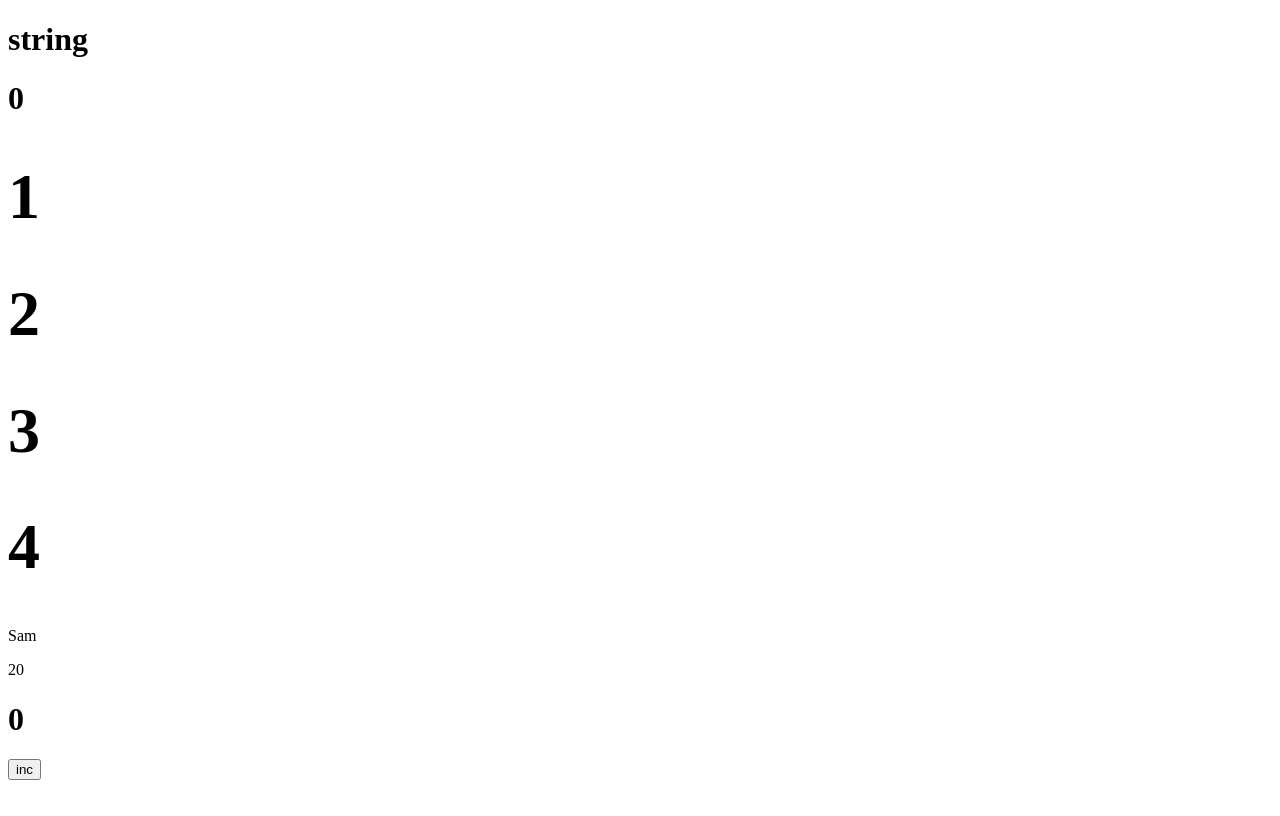
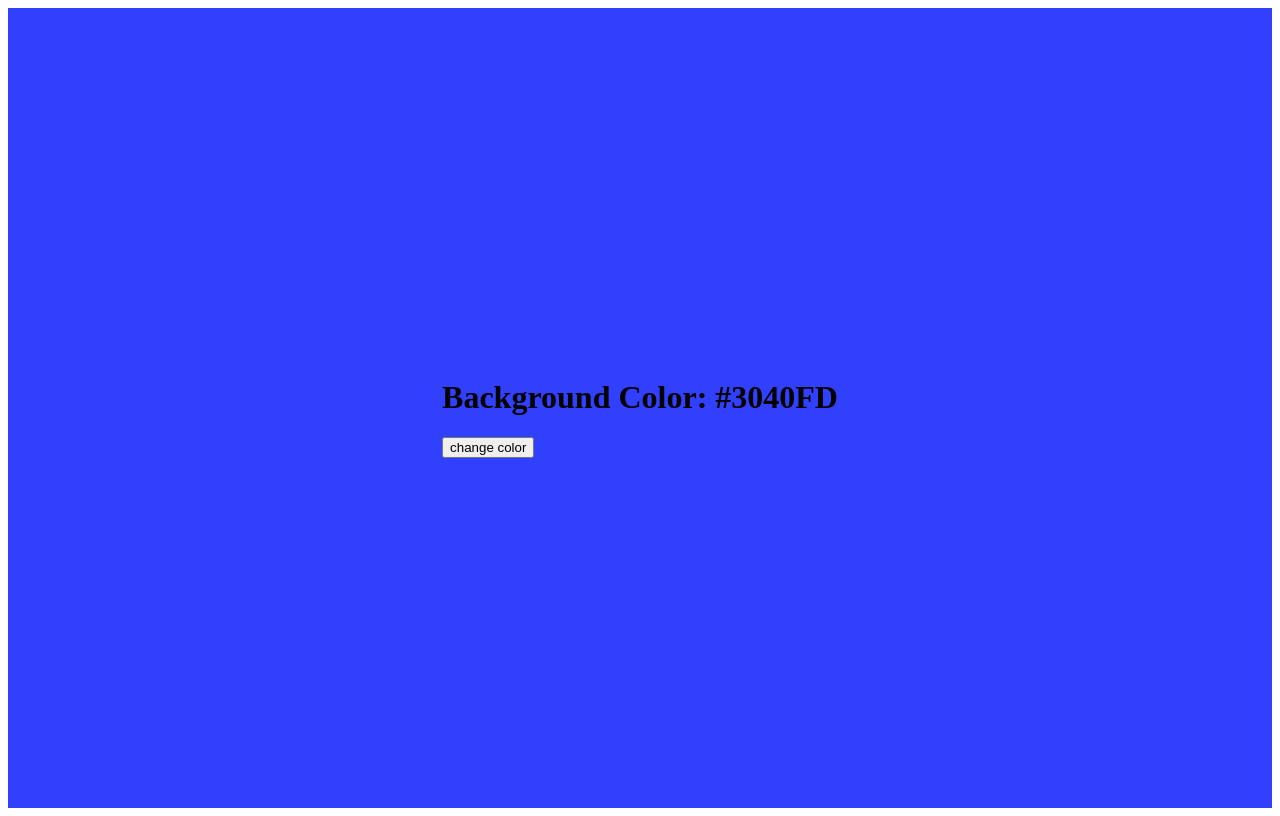
Before and after one commit to BekaArabidze/react_classworks, a React (Vite) app in the folder Lesson_1/: page / in a window 1280 px wide. Built offline with nearby package versions, Linux system fonts and the light colour scheme.

Commit message:
add second and first homewoirk

```diff
--- a/Lesson_1/src/App.tsx
+++ b/Lesson_1/src/App.tsx
@@ -1,29 +1,30 @@
 import { useState } from 'react'
 import "./style.css"
 import Counter from './components/Counter'
+import ColorFlipper from './components/ColorFlipper/ColorFlipper'
 
 
 function App() {
-    const [count, setCount] = useState(0)
+    // const [count, setCount] = useState(0)
 
 
-    let string = "string"
-    let number = 0
-    let array = [1, 2, 3, 4]
-    let obj = {
-        name: "Sam",
-        age: 20
-    }
+    // let string = "string"
+    // let number = 0
+    // let array = [1, 2, 3, 4]
+    // let obj = {
+    //     name: "Sam",
+    //     age: 20
+    // }
 
-    function increment() {
-        setCount(count + 1)
-    }
+    // function increment() {
+    //     setCount(count + 1)
+    // }
 
 
     return (
         <div className="App">
 
-            <h1>{string}</h1>
+            {/* <h1>{string}</h1>
 
             <h1>{number}</h1>
 
@@ -33,11 +34,16 @@ function App() {
             </h1>
 
             <p>{obj.name}</p>
-            <p>{obj.age}</p>
+            <p>{obj.age}</p> */}
 
 
             {/* passing props to Counter component */}
-            <Counter count={count} increment={increment} />
+            {/* <Counter count={count} increment={increment} /> */}
+
+
+            {/* JUST IMPORT COMPONENET AND MOUNT HERE */}
+            <ColorFlipper />
+
         </div>
     )
 }
--- /dev/null
+++ b/Lesson_1/src/components/ColorFlipper/ColorFlipper.tsx
@@ -0,0 +1,33 @@
+import { useState } from "react"
+import "./style.css"
+
+
+const ColorFlipper = () => {
+    const colors = [0, 1, 2, 3, 4, 5, 6, 7, 8, 9, "A", "B", "C", "D", "E", "F"]
+    const [currentColor, setCurrentColor] = useState("3040FD")
+
+    const getRandomIndex = (): number => {
+        return Math.floor(Math.random() * colors.length)
+    }
+
+    const changeBgColor = (): void => {
+        let newColor = ""
+        for (let i = 0; i < 6; i++) {
+            newColor += colors[getRandomIndex()]
+            setCurrentColor(newColor)
+        }
+
+    }
+
+
+    return (
+        <div className="container" style={{ backgroundColor: `#${currentColor}` }}>
+            <div className="color_switch">
+                <h1>Background Color: {`#${currentColor}`}</h1>
+                <button onClick={changeBgColor}>change color</button>
+            </div>
+        </div>
+    )
+}
+
+export default ColorFlipper
--- /dev/null
+++ b/Lesson_1/src/components/ColorFlipper/style.css
@@ -0,0 +1,6 @@
+.container {
+    display: flex;
+    align-items: center;
+    justify-content: center;
+    height: 100vh;
+}
--- /dev/null
+++ b/Lesson_1/src/components/Reminder/style.css
@@ -0,0 +1,5 @@
+.pic {
+    width: 10%;
+    height: 10%;
+    border-radius: 100px;
+}
```
Also changed, not shown: Lesson_1/src/components/Reminder/Reminder.tsx (added, +42 -0 lines).
